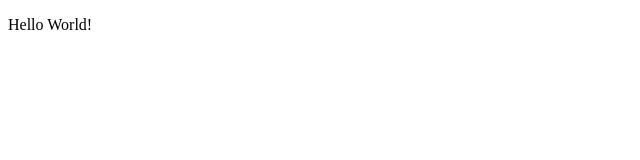
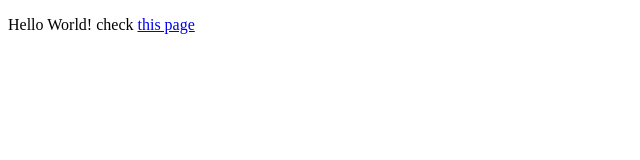
Before and after one commit to adicita/adicita.github.io, a plain HTML site: page index.html in a window 1280 px wide. Shown: the whole page, without its empty margins (0-640 px from the left). Drawn offline with Linux system fonts and the light colour scheme.

Commit message:
Update index.html

```diff
--- a/index.html
+++ b/index.html
@@ -15,7 +15,7 @@
   <body>
     <header></header>
     <main>
-      <p>Hello World!</p>
+      <p>Hello World! check <a href="test.html" target="_blanks">this page</a></p>
     </main>
     <footer></footer>
   </body>
```
